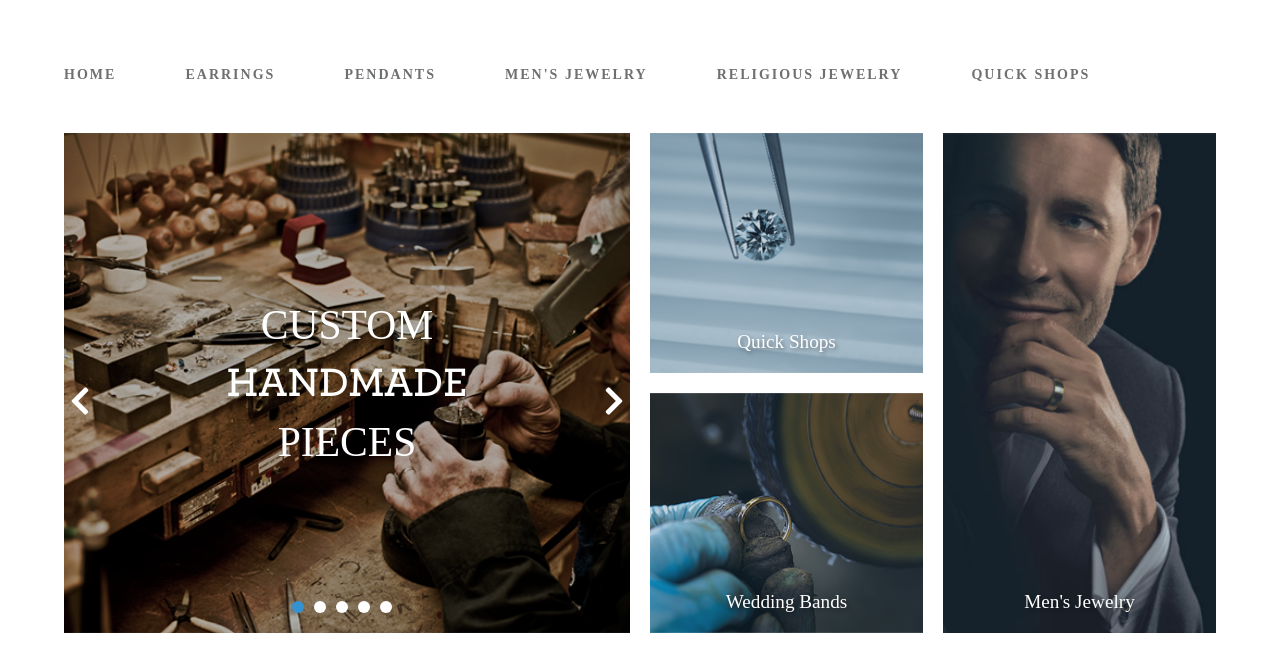
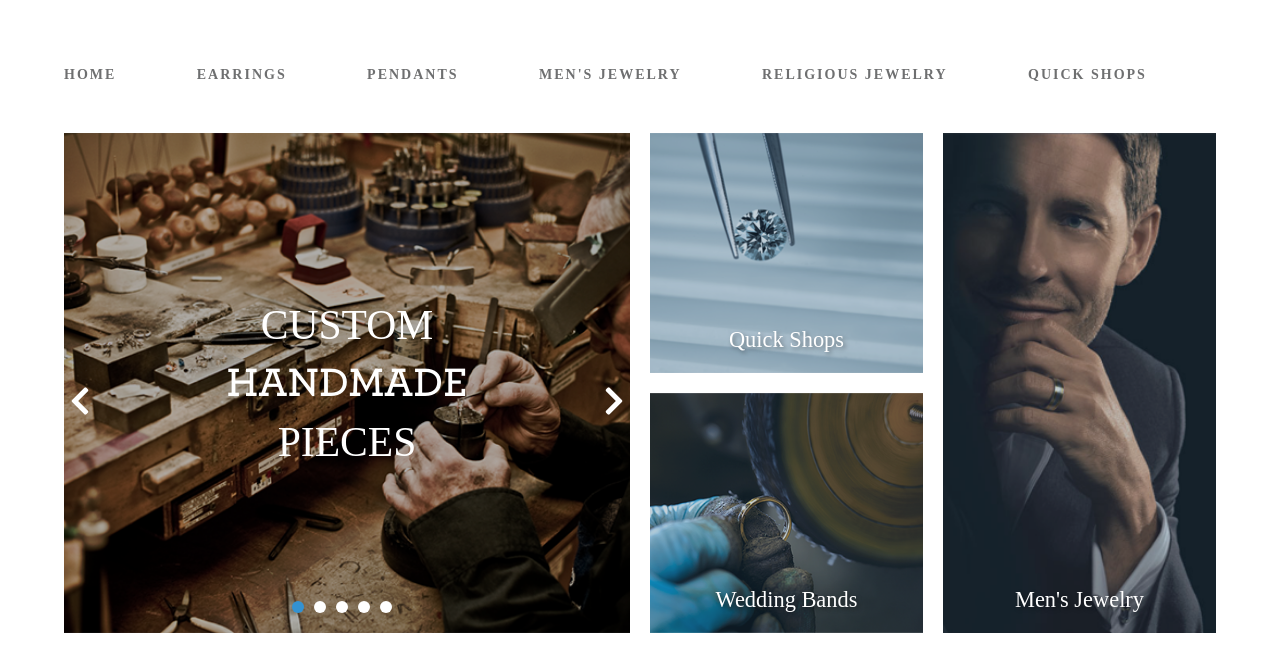
Before and after one commit to cornetespoir/assignment, a plain HTML site: page index.html in a window 1280 px wide. Shown: the part 149-799 px from the top of the page. Drawn offline with nearby package versions, Linux system fonts and the light colour scheme; a web font is replaced by a local one.

Commit message:
Update style.css

```diff
--- a/style.css
+++ b/style.css
@@ -117,7 +117,7 @@ footer .socials li {
 nav {
   width:100%;
   margin-top:70px;
-  justify-content:flex-start;
+  justify-content:space-between;
 }
 
 nav a {
@@ -226,7 +226,7 @@ main {
 }
 
 .text span {
-  font-size:1.2em;
+  font-size:1.4em;
   text-shadow:2px 2px 4px rgba(0,0,0,.4)
 }
 .five h1 {
```
